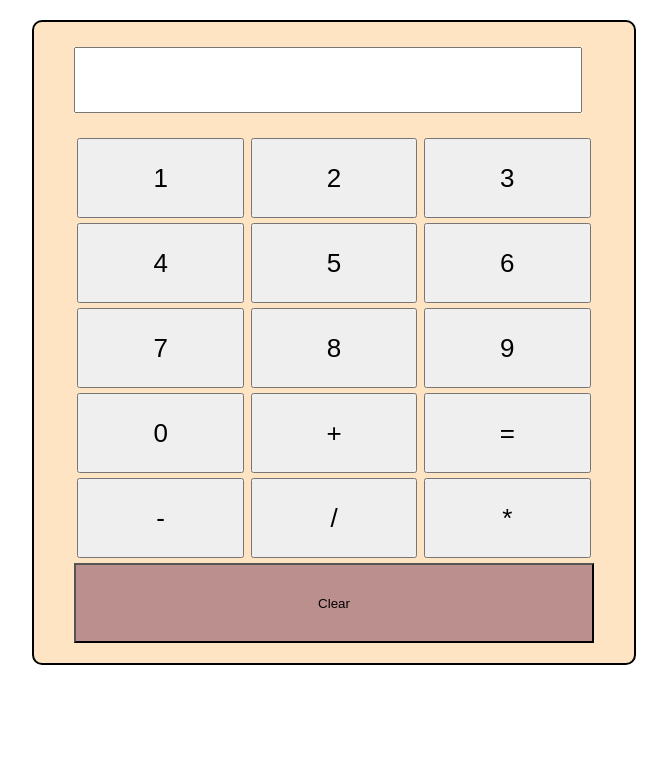
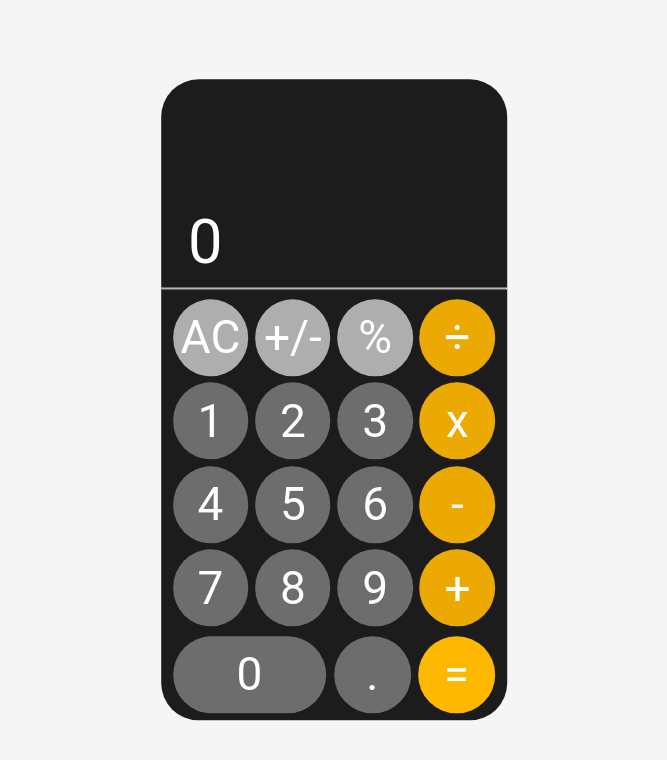
Before and after one commit to lovelyProject/calculator, a plain HTML site: page index.html in a window 1280 px wide. Shown: the whole page, without its empty margins (306-973 px from the left). Drawn offline with Linux system fonts and the light colour scheme.

Commit message:
remade new calculator

```diff
--- a/index.html
+++ b/index.html
@@ -1,37 +1,48 @@
 <!DOCTYPE html>
 <html lang="ru">
+
 <head>
     <meta charset="UTF-8">
     <meta http-equiv="X-UA-Compatible" content="IE=edge">
     <meta name="viewport" content="width=device-width, initial-scale=1.0">
     <title>Calculator</title>
     <link rel="stylesheet" href="style.css">
-    <link rel="stylesheet" href="reset.css">
+    <!-- <link rel="stylesheet" href="reset.css"> -->
 </head>
+
 <body>
-    <div class="main-wrapper">
-        <div class="calculator-body">
-            <input type="text" id="input" value="">
+    <div class="app">
+        <div class="app__body">
+            <div class="app__top-container">
+                <span class="text-area" id="input">0</span>
+            </div>
+            <hr class="line">
             <div class="buttons-container">
-                <button class="btn elem" id="btn1">1</button>
-                <button class="btn elem" id="btn2">2</button>
-                <button class="btn elem" id="btn3">3</button>
-                <button class="btn elem" id="btn4">4</button>
-                <button class="btn elem" id="btn5">5</button>
-                <button class="btn elem" id="btn6">6</button>
-                <button class="btn elem" id="btn7">7</button>
-                <button class="btn elem" id="btn8">8</button>
-                <button class="btn elem" id="btn9">9</button>
-                <button class="btn elem" id="btn0">0</button>
-                <button class="btn elem" id="btnPlus">+</button>
-                <button class="btn " id="btnEq">=</button>
-                <button class="btn elem" id="btnMinus">-</button>
-                <button class="btn elem" id="btnDel">/</button>
-                <button class="btn elem" id="btnUm">*</button>
+                <div class="btn btn_grey-light" id="clear">AC</div>
+                <div class="btn btn_grey-light" id="minus-plus">+/-</div>
+                <div class="btn btn_grey-light">%</div>
+                <div class="btn divide">÷</div>
+                <div class="btn btn_number">1</div>
+                <div class="btn btn_number">2</div>
+                <div class="btn btn_number">3</div>
+                <div class="btn multiply">x</div>
+                <div class="btn btn_number">4</div>
+                <div class="btn btn_number">5</div>
+                <div class="btn btn_number">6</div>
+                <div class="btn  symbol minus">-</div>
+                <div class="btn btn_number">7</div>
+                <div class="btn btn_number">8</div>
+                <div class="btn btn_number">9</div>
+                <div class="btn  symbol plus">+</div>
             </div>
-            <button class="clear">Clear</button>
+            <div class="btn-container_bottom">
+                <div class="btn box1 btn_number">0</div>
+                <div class="btn box2 btn-number" id="dot">.</div>
+                <div class="btn box2 res">=</div>
+            </div>
         </div>
     </div>
 </body>
 <script src="script.js"></script>
+
 </html>
--- a/script.js
+++ b/script.js
@@ -1,35 +1,70 @@
 'use strict'
-let input = document.getElementById('input');
-let list = document.querySelectorAll('.elem');
-const btn1 = document.getElementById('btn1');
-const btn2 = document.getElementById('btn2');
-const btn3 = document.getElementById('btn3');
-const btn4 = document.getElementById('btn4');
-const btn5 = document.getElementById('btn5');
-const btn6 = document.getElementById('btn6');
-const btn7 = document.getElementById('btn7');
-const btn8 = document.getElementById('btn8');
-const btn9 = document.getElementById('btn9');
-const btn0 = document.getElementById('btn0');
-const btnPlus = document.getElementById('btnPlus');
-const btnEq = document.getElementById('btnEq');
-const btnMinus = document.getElementById('btnMinus');
-const btnDel = document.getElementById('btnDel');
-const btnUm = document.getElementById('btnUm');
-const clear = document.querySelector('.clear');
-console.log(btn1.textContent)
 
-function button(){
-    input.value += this.textContent;
+const input = document.getElementById('input');
+const numberList = document.querySelectorAll('.btn_number');
+const clear = document.getElementById('clear');
+const dot = document.getElementById('dot');
+const minusPlus = document.getElementById('minus-plus');
+const symbols = ['%','-','*','/','+'];
+const multiply = document.querySelector('.multiply');
+const divide = document.querySelector('.divide');
+const plus = document.querySelector('.plus');
+const minus = document.querySelector('.minus');
+const res = document.querySelector('.res');
+
+res.addEventListener('click',()=>{
+    const temp = input.textContent;
+    input.textContent = eval(temp);
+})
+
+plus.addEventListener('click', ()=>{
+    input.textContent += '+';
+});
+
+minus.addEventListener('click', ()=>{
+    input.textContent += '-';
+})
+
+divide.addEventListener('click',function(){
+    input.textContent += '/';
+})
+
+
+numberList.forEach(elem => {
+    elem.addEventListener('click', function () {
+        if (input.textContent == 0) {
+            input.textContent = elem.textContent;
+        } else {
+            input.textContent += elem.textContent;
+        }
+
+    })
+});
+
+multiply.addEventListener('click',function(){
+    input.textContent += '*';
+})
+
+clear.addEventListener('click', () => input.textContent = 0);
+
+dot.addEventListener('click', function () {
+    input.textContent += checkInput('.') ? '' : '.';
+});
+
+multiply
+minusPlus.addEventListener('click', function () {
+    const arr = input.textContent.split('');
+
+    if (arr[0] == '-') {
+        arr.shift();
+        input.textContent = arr.join('');
+    } else if (arr[0] != '-') {
+        arr.unshift('-');
+
+        input.textContent = arr.join('');
+    }
+})
+
+function checkInput(symbol){
+   return input.textContent.split('').find(item => item == symbol);
 }
-for (let elem of list){
-    elem.addEventListener('click', button);
-}
-
-btnEq.addEventListener('click', function(){
-    let res = input.value;
-    input.value = eval(res);
-})
-clear.addEventListener('click', function(){
-    input.value = '';
-})
--- a/style.css
+++ b/style.css
@@ -1,37 +1,119 @@
-.main-wrapper{
-    width: 100%;
-    padding-top:     20px;
+html{
+    font-size: 114.5%;
 }
-.calculator-body{
-    margin: 0 auto;
-    width: 600px;
-    border: 2px solid black;
-    padding-bottom: 20px;
-    border-radius: 10px;
-    background-color: bisque;
+
+@import url('https://fonts.googleapis.com/css2?family=Roboto:wght@300;400;700;900&display=swap');
+
+*, ::after, ::before{
+    padding: 0;
+    margin: 0;
+    box-sizing: border-box;
+    font-family: 'Roboto', sans-serif;
 }
-#input{
-    width: 500px;
-    height: 60px;
-    margin: 25px 40px;
-    font-size: 26px;
+
+.app{
+    background-color: #F5F5F5;
+    width: 100vw;
+    height: 100vh;
+}
+
+.app__body{
+    width: 36rem;
+    min-height: 66.3rem;
+    background-color: #1C1C1C;
+    position: absolute;
+    top: 50%;
+    left: 50%;
+    transform: translate(-50%, -50%);
+    border-radius: 3.9rem;
+    padding-bottom: .8rem;
+
+}
+.app__top-container{
+    min-height: 21.7rem;
+    padding: 1rem 2.8rem;
+    display: flex;
+    justify-content:end;
+    flex-direction: column;
+}
+.text-area{
+    font-size: 6.4rem;
+    color: white;
 }
 .buttons-container{
-    margin: 0 40px;
-    display: flex;
-    justify-content: space-around;
-    flex-wrap: wrap;
+    display: grid;
+    grid-template-columns: repeat(4, 4fr) ;
+    grid-template-rows: repeat(4, 8rem);
+    padding: 1rem 1.2rem;
+    gap: .7rem;
 }
 .btn{
-    width: 32%;
-    height: 80px;
-    font-size: 26px;
-    margin-bottom: 5px;
+    background-color: rgba(255, 183, 0, 0.916);
+    border-radius: 50%;
+    font-size: 4.8rem;
+    display: flex;
+    justify-content: center;
+    flex-direction: column;
+    text-align: center;
+    color: white;
+    cursor: pointer;
+
 }
-.clear{
-    display: block;
-    margin: 0 40px;
-    height: 80px;
-    width: 520px;
-    background-color: rosybrown;
+.btn:hover{
+    opacity: 0.7;
+    transform: translateY(-2px);
 }
+.btn:active{
+    transform: translate(0);
+}
+.box1{
+    width: 16rem;
+    border-radius: 14rem;
+}
+.btn-container_bottom{
+    display: grid;
+    padding: 0 1.2rem;
+    gap: .7rem;
+    grid-template-columns: 2fr 1fr 1fr;
+}
+.box2{
+    background-color: #FFB800;
+    width: 8rem;
+    height: 8rem;
+
+}
+.btn_grey-light{
+    background-color: #AEAEAE;
+}
+.btn_number,.btn-number{
+    background-color: #6D6D6D;
+}
+
+@media (width <= 1350px){
+    html {
+        font-size: 60%;
+    }
+}
+
+@media (width <= 1200px){
+    html {
+        font-size: 55%;
+    }
+}
+@media (width <= 1050px){
+    html {
+        font-size: 40%;
+    }
+}
+
+@media (width <= 850px){
+    html {
+        font-size: 40%;
+    }
+}
+
+@media (width <= 600px ){
+    html{
+        font-size: 20%;
+    }
+}
```
